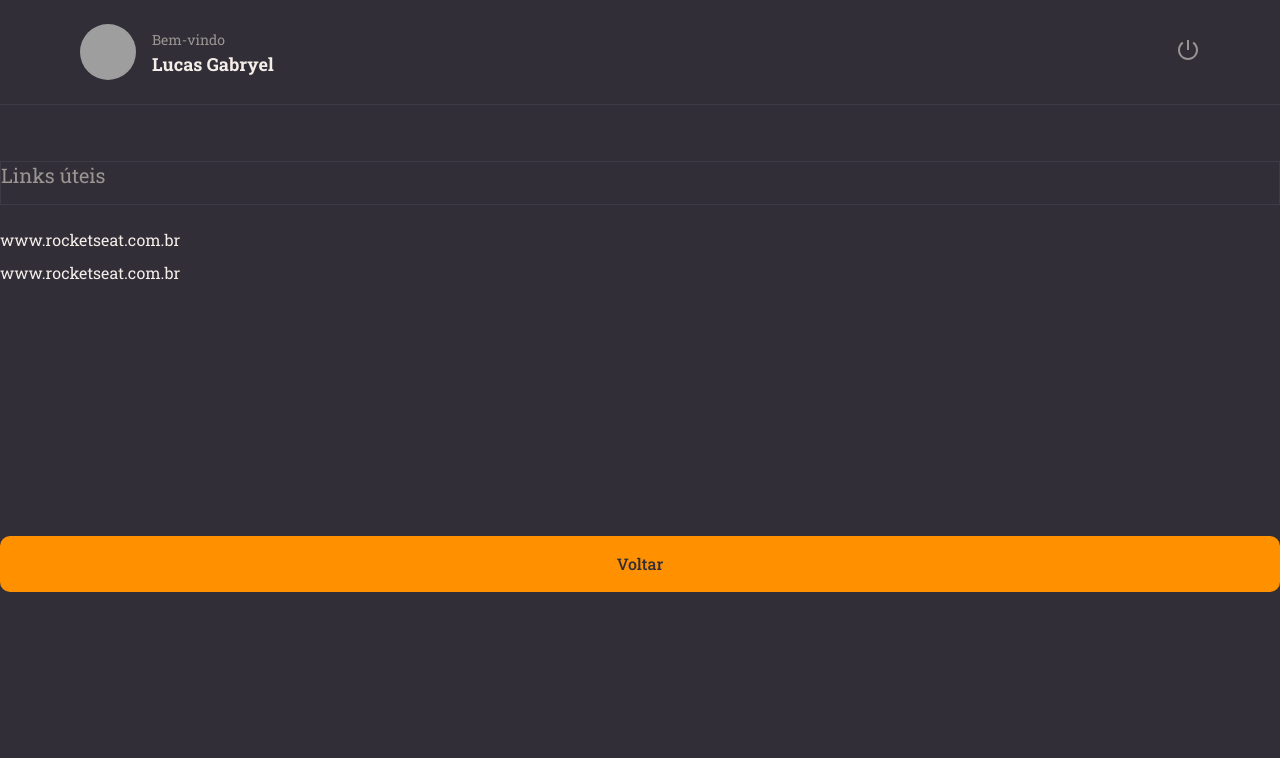
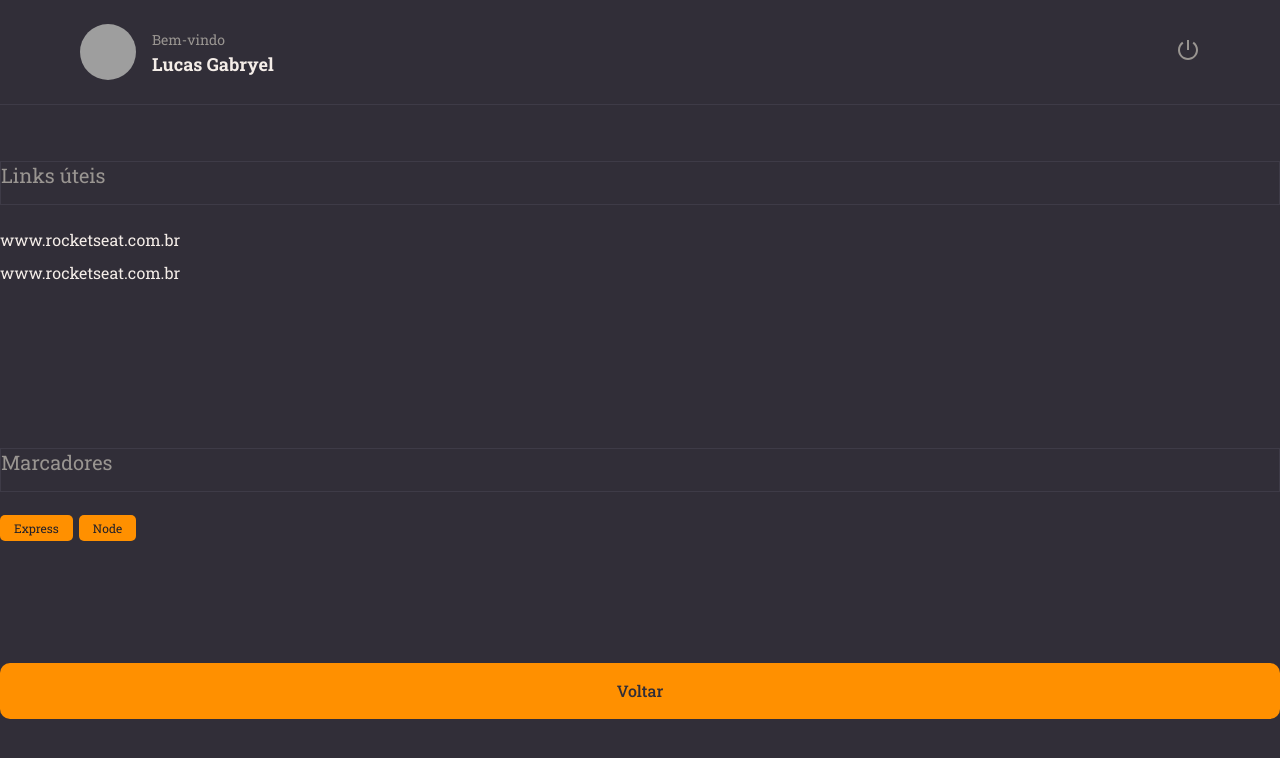
Before and after one commit to lucas-gabryel/rocketnotes-reactjs, a React (Vite) app: page / in a window 1280 px wide. Shown: the top 758 px of the page. Built offline with nearby package versions, Linux system fonts and the light colour scheme; grey boxes are pictures that could not be loaded.

Commit message:
create Tag

```diff
--- /dev/null
+++ b/src/components/Tag/index.jsx
@@ -0,0 +1,9 @@
+import { Container } from "./styles";
+
+export function Tag({ title }){
+    return(
+        <Container>
+            {title}
+        </Container>
+    )
+}
--- /dev/null
+++ b/src/components/Tag/styles.js
@@ -0,0 +1,10 @@
+import styled from "styled-components";
+
+export const Container = styled.span`
+    font-size: 12px;
+    padding: 5px 14px;
+    border-radius: 5px;
+    margin-right: 6px;
+    color: ${({ theme }) => theme.COLORS.BACKGROUND_900};
+    background-color: ${({ theme }) => theme.COLORS.ORANGE};
+`;
--- a/src/pages/Details/index.jsx
+++ b/src/pages/Details/index.jsx
@@ -2,6 +2,7 @@ import { Container, Links } from "./style"
 import { Header } from "../../components/Header"
 import { Button } from "../../components/Button"
 import { Section } from "../../components/Section"
+import { Tag } from "../../components/Tag"
 
 export function Details(){
   return(
@@ -15,6 +16,11 @@ export function Details(){
       </Links>
       </Section>
 
+      <Section title="Marcadores">
+      <Tag title="Express"></Tag>
+      <Tag title="Node"></Tag>
+      </Section>
+
       <Button title="Voltar"/>
     </Container>
   )
```
